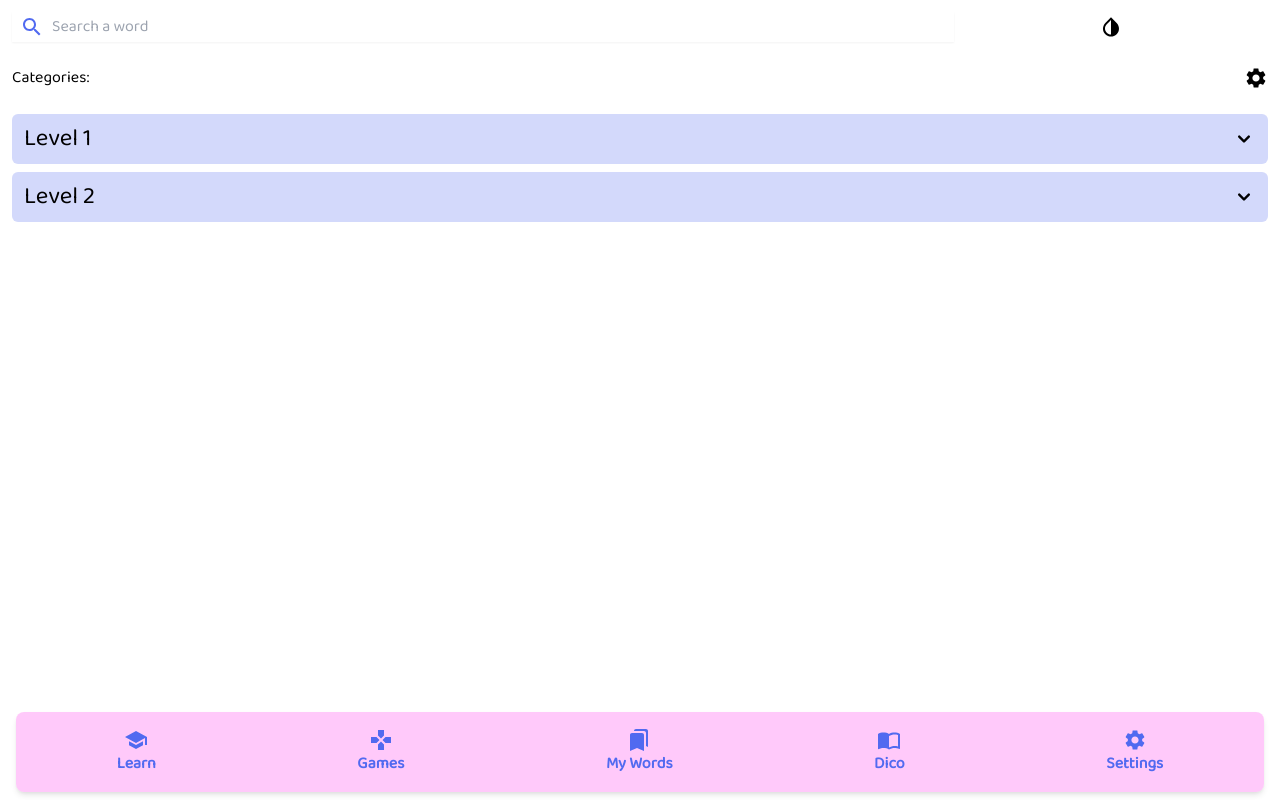
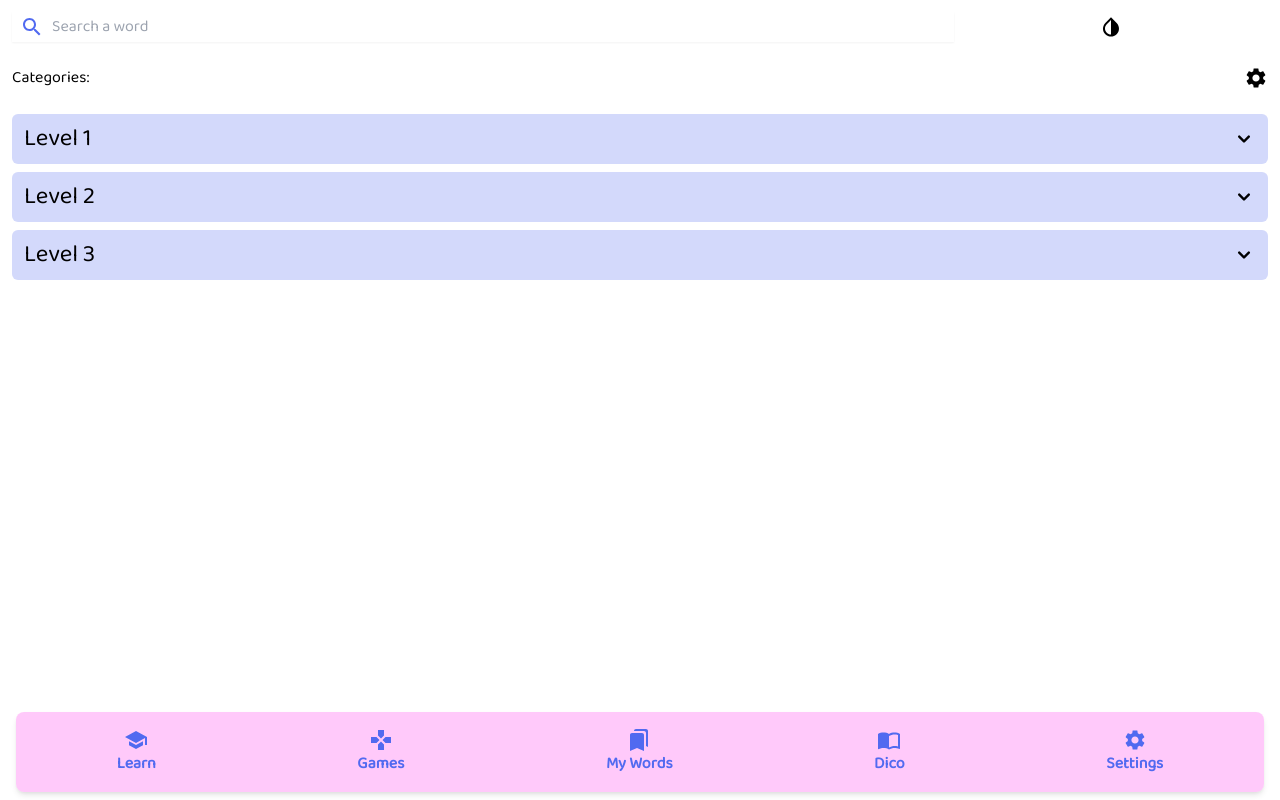
Before and after one commit to ArexSpeed/multiwords, a Next.js app: page /learn in a window 1280 px wide. Built offline with nearby package versions, Linux system fonts and the light colour scheme.

Commit message:
add data lvl, cat and map them

```diff
--- a/components/Accordion.tsx
+++ b/components/Accordion.tsx
@@ -39,7 +39,7 @@ const Accordion = ({ title, children }: Props) => {
         </svg>
       </button>
 
-      <div ref={contentRef} className="overflow-hidden transition-all ease-in">
+      <div ref={contentRef} className="overflow-hidden transition-all ease-in -mt-2 mb-2">
         {children}
       </div>
     </div>
--- /dev/null
+++ b/data/index.js
@@ -0,0 +1,46 @@
+/* eslint-disable prettier/prettier */
+
+export const levels = [
+  { id: "1", title: "Level 1" },
+  { id: "2", title: "Level 2" },
+  { id: "3", title: "Level 3" }
+];
+
+export const categories = [
+  { id: "1", lvl: "1", name: "Numbers" },
+  { id: "2", lvl: "2", name: "Fruits" },
+  { id: "3", lvl: "1", name: "Colors" },
+  { id: "4", lvl: "1", name: "Person" },
+  { id: "5", lvl: "1", name: "Calendar" },
+  { id: "6", lvl: "1", name: "Family" },
+  { id: "7", lvl: "1", name: "Hello" },
+  { id: "9", lvl: "1", name: "Personal data" },
+  { id: "10", lvl: "1", name: "Sizes" },
+  { id: "11", lvl: "1", name: "Shapes" },
+  { id: "12", lvl: "1", name: "Location" },
+  { id: "13", lvl: "1", name: "Questions" },
+  { id: "14", lvl: "1", name: "Countries" },
+  { id: "15", lvl: "2", name: "Vegetables" },
+  { id: "16", lvl: "2", name: "Animals" },
+  { id: "17", lvl: "2", name: "Time" },
+  { id: "18", lvl: "2", name: "Home" },
+  { id: "19", lvl: "2", name: "School" },
+  { id: "20", lvl: "2", name: "Geography" },
+  { id: "21", lvl: "2", name: "Technology" },
+  { id: "23", lvl: "2", name: "Big numbers" },
+  { id: "24", lvl: "2", name: "Sport" },
+  { id: "25", lvl: "2", name: "Conjuctions" },
+  { id: "26", lvl: "2", name: "Body" },
+  { id: "27", lvl: "3", name: "Verbs 1-25" },
+  { id: "28", lvl: "3", name: "Verbs 26-50" },
+  { id: "29", lvl: "3", name: "Verbs 51-75" },
+  { id: "30", lvl: "3", name: "Verbs 76-100" },
+  { id: "31", lvl: "3", name: "Nouns 1-25" },
+  { id: "32", lvl: "3", name: "Nouns 26-50" },
+  { id: "33", lvl: "3", name: "Nouns 51-75" },
+  { id: "34", lvl: "3", name: "Nouns 76-100" },
+  { id: "35", lvl: "3", name: "Adjective 1-25" },
+  { id: "36", lvl: "3", name: "Adjective 26-50" },
+  { id: "37", lvl: "3", name: "Adjective 51-75" },
+  { id: "38", lvl: "3", name: "Adjective 76-100" }
+];
--- a/pages/learn.tsx
+++ b/pages/learn.tsx
@@ -1,9 +1,14 @@
 import React from 'react';
 import Head from 'next/head';
+import Link from 'next/link';
 import MobileNav from '../components/Nav/MobileNav';
 import Search from '../components/Search';
 import Accordion from '../components/Accordion';
 import SettingsIcon from '@material-ui/icons/Settings';
+import ImportContactsIcon from '@material-ui/icons/ImportContacts';
+import EditIcon from '@material-ui/icons/Edit';
+import VisibilityOffIcon from '@material-ui/icons/VisibilityOff';
+import { levels, categories } from '../data';
 
 const LearnPage = () => {
   return (
@@ -21,17 +26,43 @@ const LearnPage = () => {
             <SettingsIcon />
           </div>
         </section>
-        <section className="flex flex-col w-full p-3 justify-between items-center">
-          <Accordion title="Level 1">
-            <p>Hello from Accordion</p>
-            <p>Hello from Accordion</p>
-            <p>Hello from Accordion</p>
-            <p>Hello from Accordion</p>
-            <p>Hello from Accordion</p>
-          </Accordion>
-          <Accordion title="Level 2">
-            <p>Second accordion</p>
-          </Accordion>
+        <section className="flex flex-col w-full p-3 justify-between items-center pb-24">
+          {levels.map((level) => (
+            <Accordion title={level.title} key={level.id}>
+              {categories
+                .filter((category) => category.lvl === level.id)
+                .map((item) => (
+                  <div
+                    key={item.id}
+                    className="flex flex-row justify-between items-center p-2 border-b-2 border-secondary border-opacity-20">
+                    <p className="text-lg">{item.name}</p>
+                    <div className="flex flex-row justify-around items-center">
+                      <Link href="/learn/words" passHref>
+                        <button
+                          className="p-2 hover:bg-primary25 rounded-full"
+                          onClick={() => console.log(item.name)}>
+                          <ImportContactsIcon />
+                        </button>
+                      </Link>
+                      <Link href="/learn/words" passHref>
+                        <button
+                          className="p-2 hover:bg-primary25 rounded-full"
+                          onClick={() => console.log(item.name)}>
+                          <EditIcon />
+                        </button>
+                      </Link>
+                      <Link href="/learn/words" passHref>
+                        <button
+                          className="p-2 hover:bg-primary25 rounded-full"
+                          onClick={() => console.log(item.name)}>
+                          <VisibilityOffIcon />
+                        </button>
+                      </Link>
+                    </div>
+                  </div>
+                ))}
+            </Accordion>
+          ))}
         </section>
         <MobileNav />
       </main>
--- a/tailwind.config.js
+++ b/tailwind.config.js
@@ -6,7 +6,11 @@ module.exports = {
     extend: {
       colors: {
         primary: '#FE2BE9',
-        secondary: '#516AF0'
+        secondary: 'rgb(81, 106, 240)',
+        primary25: 'rgba(254, 43, 233, 0.5)',
+        primary50: 'rgba(254, 43, 233, 0.25)',
+        secondary25: 'rgba(81, 106, 240, 0.25)',
+        secondary50: 'rgba(81, 106, 240, 0.5)'
       },
       width: {
         sm: '8px',
```
